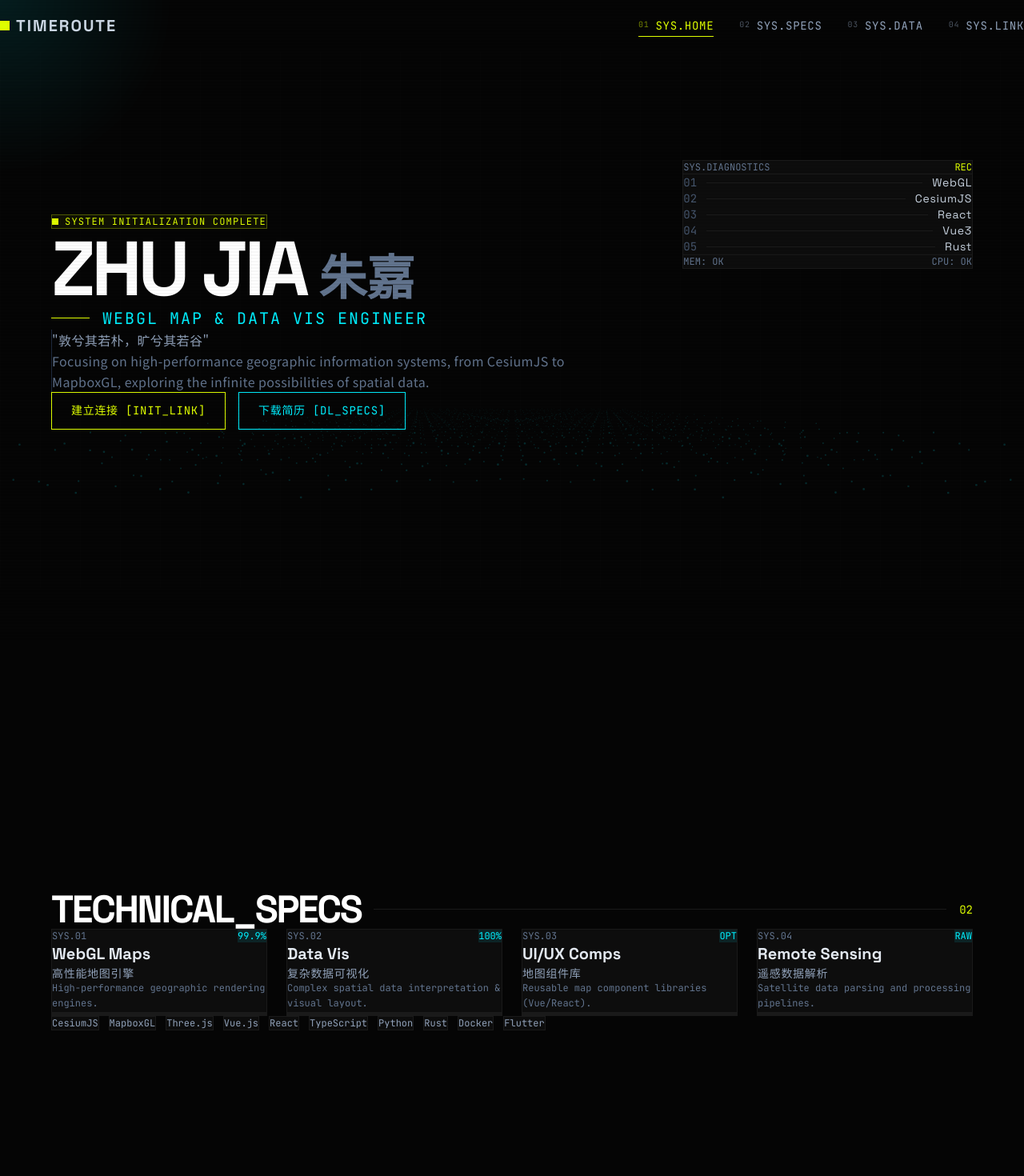
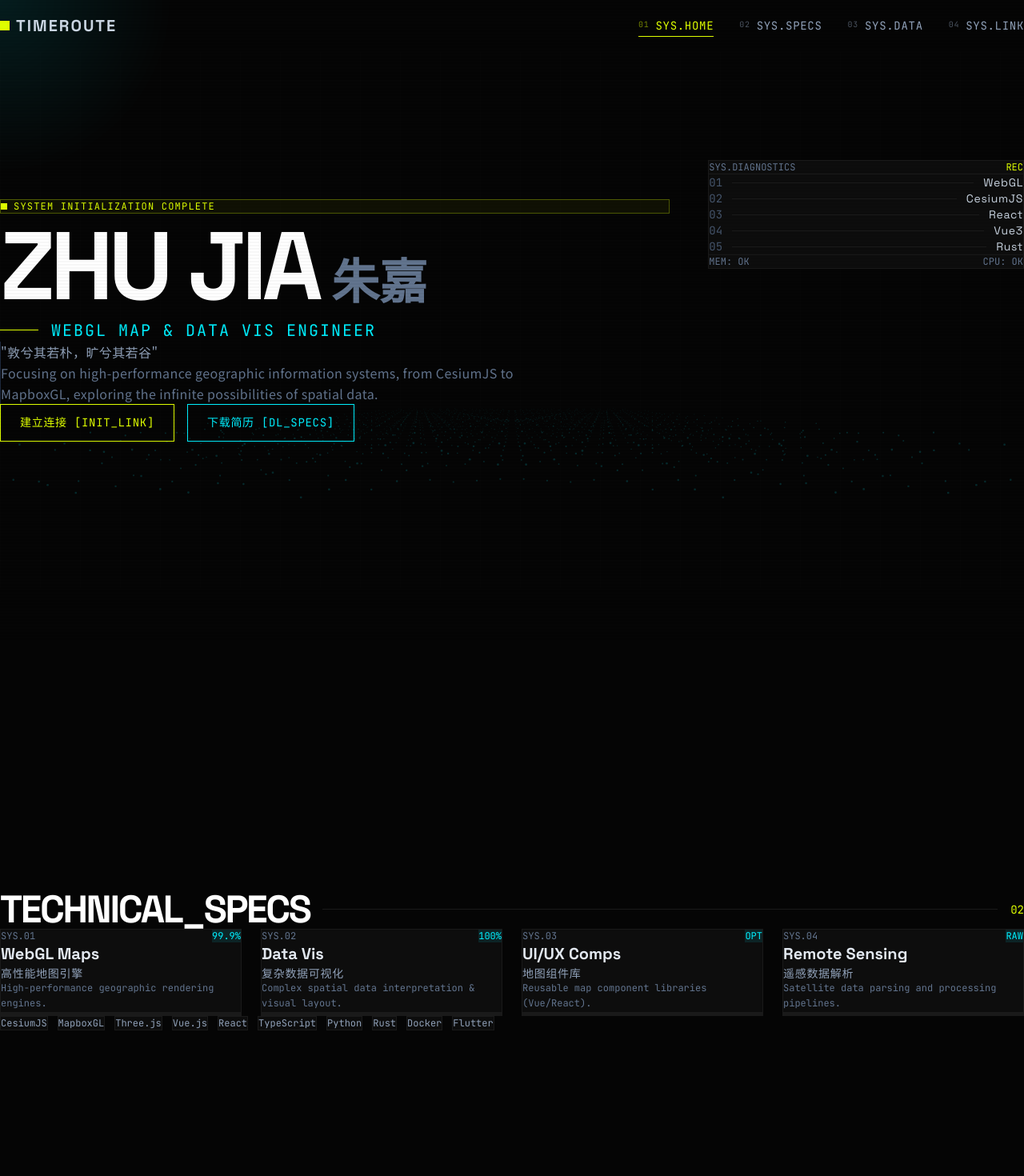
Before and after one commit to timeroute/website, a Next.js app: page / in a window 1280 px wide. Shown: the top 1470 px of the page at 80% size. Built offline with nearby package versions, Linux system fonts and the light colour scheme.

Commit message:
fix: 优化全局最大宽度与移动端响应式排版

```diff
--- a/app/page.tsx
+++ b/app/page.tsx
@@ -47,10 +47,10 @@ export default function Home() {
       <main className="relative z-20">
 
         {/* HERO SECTION */}
-        <section id="home" className="min-h-[100dvh] flex items-center justify-center px-6 pt-24 md:pt-32 pb-16">
-          <div className="max-w-6xl w-full grid grid-cols-1 lg:grid-cols-12 gap-8 items-center">
+        <section id="home" className="min-h-[100dvh] flex items-center justify-center px-4 sm:px-6 pt-20 sm:pt-24 md:pt-32 pb-12 sm:pb-16">
+          <div className="max-w-7xl w-full grid grid-cols-1 lg:grid-cols-12 gap-8 lg:gap-12 items-center">
 
-            <div className="lg:col-span-8">
+            <div className="lg:col-span-8 flex flex-col justify-center">
               <div className="inline-block border border-chartreuse/30 bg-chartreuse/5 px-3 py-1 mb-6">
                 <span className="text-chartreuse text-xs tracking-widest uppercase flex items-center gap-2">
                   <span className="w-2 h-2 bg-chartreuse animate-blink" />
@@ -58,9 +58,9 @@ export default function Home() {
                 </span>
               </div>
 
-              <h1 className="text-5xl sm:text-6xl md:text-7xl lg:text-8xl font-space font-bold uppercase tracking-tighter mb-4 text-white flex flex-col sm:flex-row sm:items-baseline gap-1 sm:gap-4 leading-none">
-                <span className="leading-none">Zhu Jia</span>
-                <span className="text-3xl sm:text-4xl md:text-5xl lg:text-6xl text-slate-500 font-zh tracking-normal leading-none">朱嘉</span>
+              <h1 className="text-5xl sm:text-6xl md:text-7xl lg:text-[7.5rem] font-space font-bold uppercase tracking-tighter mb-4 text-white flex flex-col sm:flex-row sm:items-baseline gap-1 sm:gap-4 leading-none">
+                <span className="leading-[1.1]">Zhu Jia</span>
+                <span className="text-3xl sm:text-4xl md:text-5xl lg:text-6xl text-slate-500 font-zh tracking-normal leading-none mt-2 sm:mt-0">朱嘉</span>
               </h1>
 
               <div className="flex flex-col sm:flex-row sm:items-center gap-4 mb-8">
@@ -76,7 +76,7 @@ export default function Home() {
                 <span className="text-slate-500 mt-2 block">Focusing on high-performance geographic information systems, from CesiumJS to MapboxGL, exploring the infinite possibilities of spatial data.</span>
               </p>
 
-              <div className="flex flex-col sm:flex-row gap-4">
+              <div className="flex flex-col sm:flex-row gap-4 w-full sm:w-auto mt-4">
                 <button type="button" className="btn-tech font-space tracking-wider w-full sm:w-auto">
                   建立连接 [INIT_LINK]
                 </button>
@@ -113,8 +113,8 @@ export default function Home() {
         </section>
 
         {/* SPECS SECTION */}
-        <section id="about" className="min-h-[100dvh] flex items-center justify-center px-6 py-16 md:py-24 relative">
-          <div className="max-w-6xl w-full">
+        <section id="about" className="min-h-[100dvh] flex items-center justify-center px-4 sm:px-6 py-16 md:py-24 relative">
+          <div className="max-w-7xl w-full">
             <div className="flex flex-col sm:flex-row sm:items-center gap-4 mb-12 sm:mb-16">
               <h2 className="text-3xl md:text-5xl font-space font-bold text-white tracking-tighter uppercase">
                 Technical_Specs
@@ -124,7 +124,7 @@ export default function Home() {
               <span className="text-chartreuse font-mono text-sm self-start sm:self-auto">02</span>
             </div>
 
-            <div className="grid grid-cols-1 md:grid-cols-2 lg:grid-cols-4 gap-6">
+            <div className="grid grid-cols-1 sm:grid-cols-2 lg:grid-cols-4 gap-4 sm:gap-6">
               {[
                 { id: 'SYS.01', title: 'WebGL Maps', cnTitle: '高性能地图引擎', desc: 'High-performance geographic rendering engines.', metrics: '99.9%' },
                 { id: 'SYS.02', title: 'Data Vis', cnTitle: '复杂数据可视化', desc: 'Complex spatial data interpretation & visual layout.', metrics: '100%' },
@@ -159,8 +159,8 @@ export default function Home() {
         </section>
 
         {/* DATA SECTION */}
-        <section id="projects" className="min-h-[100dvh] flex items-center justify-center px-6 py-16 md:py-24 relative">
-          <div className="max-w-6xl w-full">
+        <section id="projects" className="min-h-[100dvh] flex items-center justify-center px-4 sm:px-6 py-16 md:py-24 relative">
+          <div className="max-w-7xl w-full">
             <div className="flex flex-col sm:flex-row sm:items-center gap-4 mb-12 sm:mb-16">
               <h2 className="text-3xl md:text-5xl font-space font-bold text-white tracking-tighter uppercase">
                 Data_Modules
@@ -170,7 +170,7 @@ export default function Home() {
               <span className="text-chartreuse font-mono text-sm self-start sm:self-auto">03</span>
             </div>
 
-            <div className="grid grid-cols-1 md:grid-cols-2 lg:grid-cols-3 gap-6">
+            <div className="grid grid-cols-1 sm:grid-cols-2 lg:grid-cols-3 gap-4 sm:gap-6">
               {[
                 { title: 'MapVue', desc: 'Vue3 MapboxGL component library.', tags: ['Vue3', 'MapboxGL', 'TS'], link: 'https://github.com/timeroute/mapvue' },
                 { title: 'TimeMap', desc: 'WebGL high-perf map engine for big data.', tags: ['WebGL', 'Canvas', 'TS'], link: 'https://github.com/timeroute/timemap' },
@@ -220,7 +220,7 @@ export default function Home() {
         </section>
 
         {/* LINK SECTION */}
-        <section id="contact" className="min-h-[70dvh] flex items-center justify-center px-6 py-16 md:py-24 relative">
+        <section id="contact" className="min-h-[70dvh] flex items-center justify-center px-4 sm:px-6 py-16 md:py-24 relative">
           <div className="max-w-4xl w-full">
             <div className="tech-panel p-8 md:p-16 text-center border-t-4 border-t-chartreuse">
               <div className="w-16 h-16 mx-auto border border-chartreuse flex items-center justify-center mb-8 animate-pulse">
```
